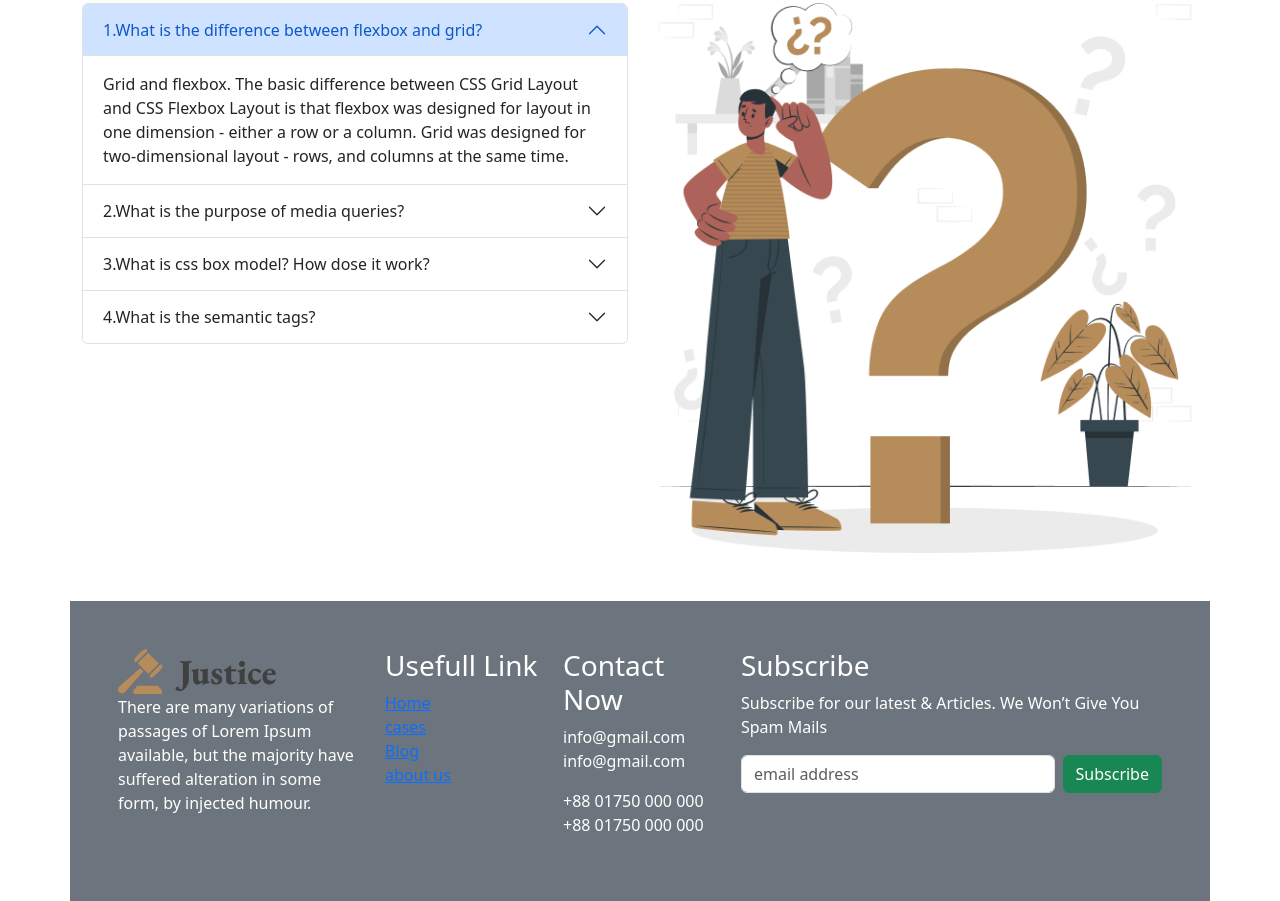
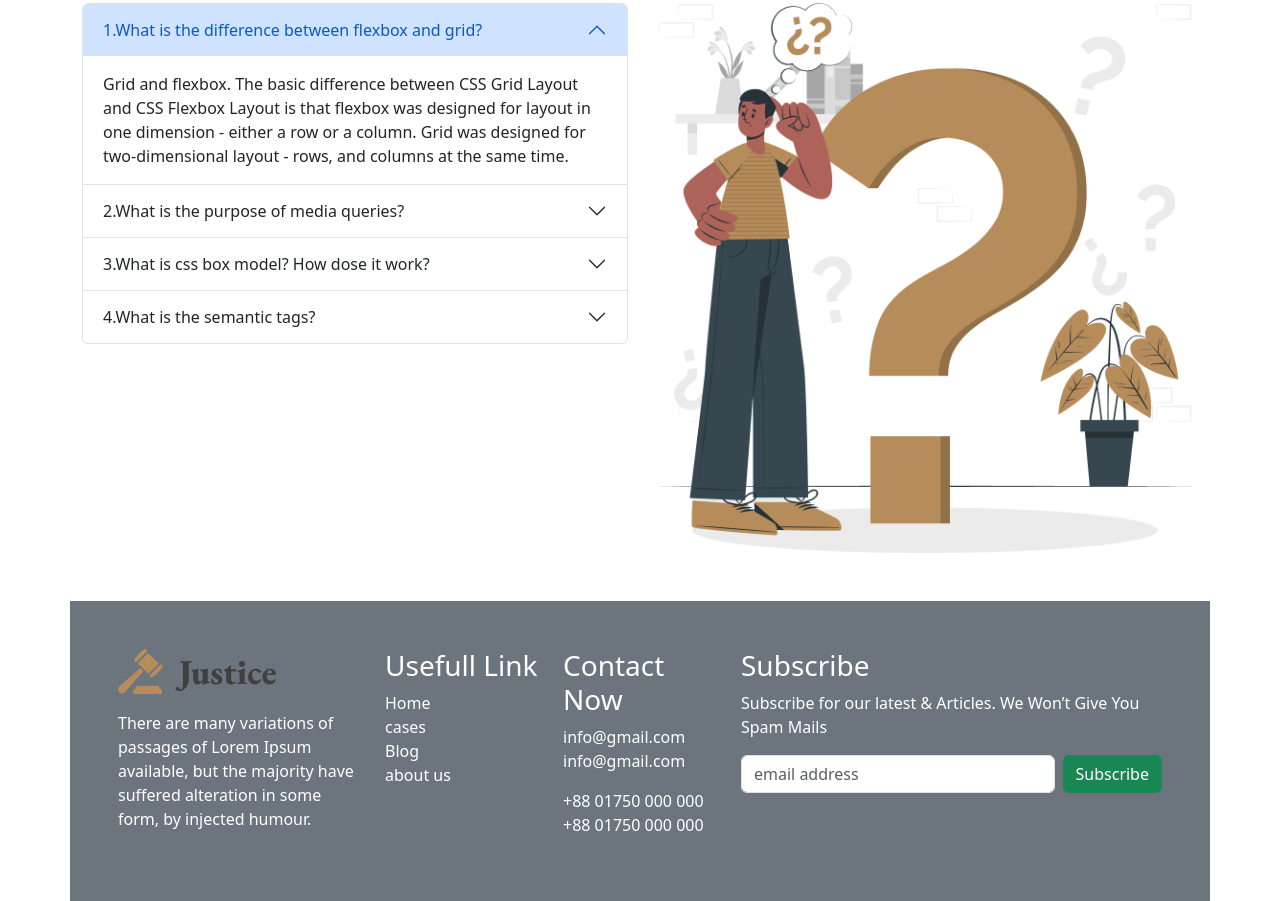
Before and after one commit to asifikbal09/bootstrap-layout, a plain HTML site: page index.html in a window 1280 px wide. Shown: the part 2506-3407 px from the top of the page. Drawn offline with Linux system fonts and the light colour scheme.

Commit message:
complited

```diff
--- a/index.html
+++ b/index.html
@@ -269,17 +269,17 @@
   <footer class="container mt-5 pb-5 pt-5 px-5 text-bg-secondary">
     <div class="row ">
       <div class="col-md-3">
-        <img src="images/logo2.png" alt="">
+        <img class="mb-3" src="images/logo2.png" alt="">
         <p>There are many variations of passages of Lorem Ipsum available, but the majority have suffered alteration in
           some form, by injected humour.</p>
       </div>
       <div class="col-md-2">
         <h3>Usefull Link</h3>
         <ul class="list-unstyled">
-          <li><a href="">Home</a></li>
-          <li><a href="">cases</a></li>
-          <li><a href="">Blog</a></li>
-          <li><a href="">about us</a></li>
+          <li><a class="text" href="">Home</a></li>
+          <li><a class="text" href="">cases</a></li>
+          <li><a class="text" href="">Blog</a></li>
+          <li><a class="text" href="">about us</a></li>
         </ul>
       </div>
       <div class="col-md-2">
--- a/styles/style.css
+++ b/styles/style.css
@@ -0,0 +1,5 @@
+.text{
+    text-decoration: none;
+    font-style: normal;
+    color: #fff;
+}
```
Also changed, not shown: contact.html (+3 -3 lines).
